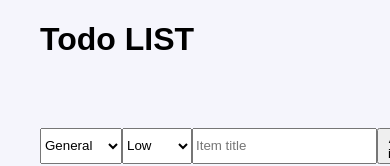
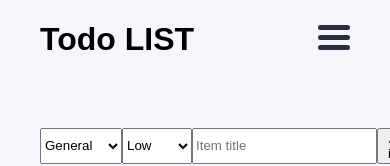
Before and after one commit to An1mus/merntodo, a React (Create React App) app: page / in a window 390 px wide. Shown: the top 166 px of the page. Built offline with nearby package versions, Linux system fonts and the light colour scheme.

Commit message:
Added hamburger button for adaptive menu

```diff
--- a/src/components/App.css
+++ b/src/components/App.css
@@ -15,6 +15,7 @@
 }
 
 html {
+    background: var(--main-text-color);
     background-color: var(--main-background-color);
 }
 
--- a/src/components/App.tsx
+++ b/src/components/App.tsx
@@ -1,4 +1,4 @@
-import React from 'react';
+import React, {useState} from 'react';
 import styled from 'styled-components';
 import {HashRouter, Switch, Route} from 'react-router-dom';
 import Header from './common/Header/';
@@ -26,12 +26,14 @@ const AppContent = styled.div`
 `;
 
 const App: React.FC = () => {
+    const [isNavOpen, setIsNavOpen] = useState(false);
+
     return (
         <HashRouter>
             <AppContainer className={'u-flex u-flex-row'}>
-                <Nav/>
+                <Nav isNavOpen={isNavOpen}/>
                 <AppContent className={'u-flex u-flex-column'}>
-                    <Header />
+                    <Header onMenuClick={() => setIsNavOpen(!isNavOpen)}/>
                     <Switch>
                         <Route exact path={'/'} component={Todo} />
                         <Route path={'/karma'} component={Karma}/>
--- a/src/components/common/Header/index.tsx
+++ b/src/components/common/Header/index.tsx
@@ -1,10 +1,47 @@
 import React from 'react';
+import styled from 'styled-components';
 
-const Header = () => {
+const HeaderContainer = styled.div`
+    display: flex;
+    align-items: center;
+    justify-content: space-between;
+`;
+
+const HamburgerButton = styled.button`
+    background: none;
+    border: 0;
+    cursor: pointer;
+    padding: 0;
+    outline: none;
+
+    div {
+        background: var(--main-text-color);
+        border-radius: 0.2rem;
+        cursor: pointer;
+        height: 0.33rem;
+        margin: 0 0 0.3rem 0;
+        width: 2rem;
+    }
+
+    @media (min-width: 980px) {
+        display: none;
+    }
+`;
+
+interface HeaderProps {
+    onMenuClick: () => void,
+}
+
+const Header: React.FC<HeaderProps> = ({onMenuClick}) => {
     return (
-        <>
+        <HeaderContainer>
             <h1>Todo LIST</h1>
-        </>
+            <HamburgerButton onClick={onMenuClick}>
+                <div/>
+                <div/>
+                <div/>
+            </HamburgerButton>
+        </HeaderContainer>
     );
 };
 
--- a/src/components/common/Nav/index.tsx
+++ b/src/components/common/Nav/index.tsx
@@ -21,17 +21,27 @@ const NavContainer = styled.div`
     position: fixed;
     top: 0;
     width: 14rem;
+    transitions: all .3s;
     transform: translate(0, -100%);
+
+    &.shown {
+        transform: translate(0, 0)
+    }
 
     @media (min-width:980px) {
         transform: translate(0, 0);
     }
 `;
 
+interface NavProps {
+    isNavOpen: boolean,
+}
 
-const Nav: React.FC = () => {
+const Nav: React.FC<NavProps> = ({isNavOpen}) => {
     return (
-        <NavContainer className={'u-flex u-flex-column'}>
+        <NavContainer
+            className={'u-flex u-flex-column' + (isNavOpen ? ' shown' : '')}
+        >
             <LogoContainer>
                 <p>Todo logo placeholder</p>
             </LogoContainer>
```
